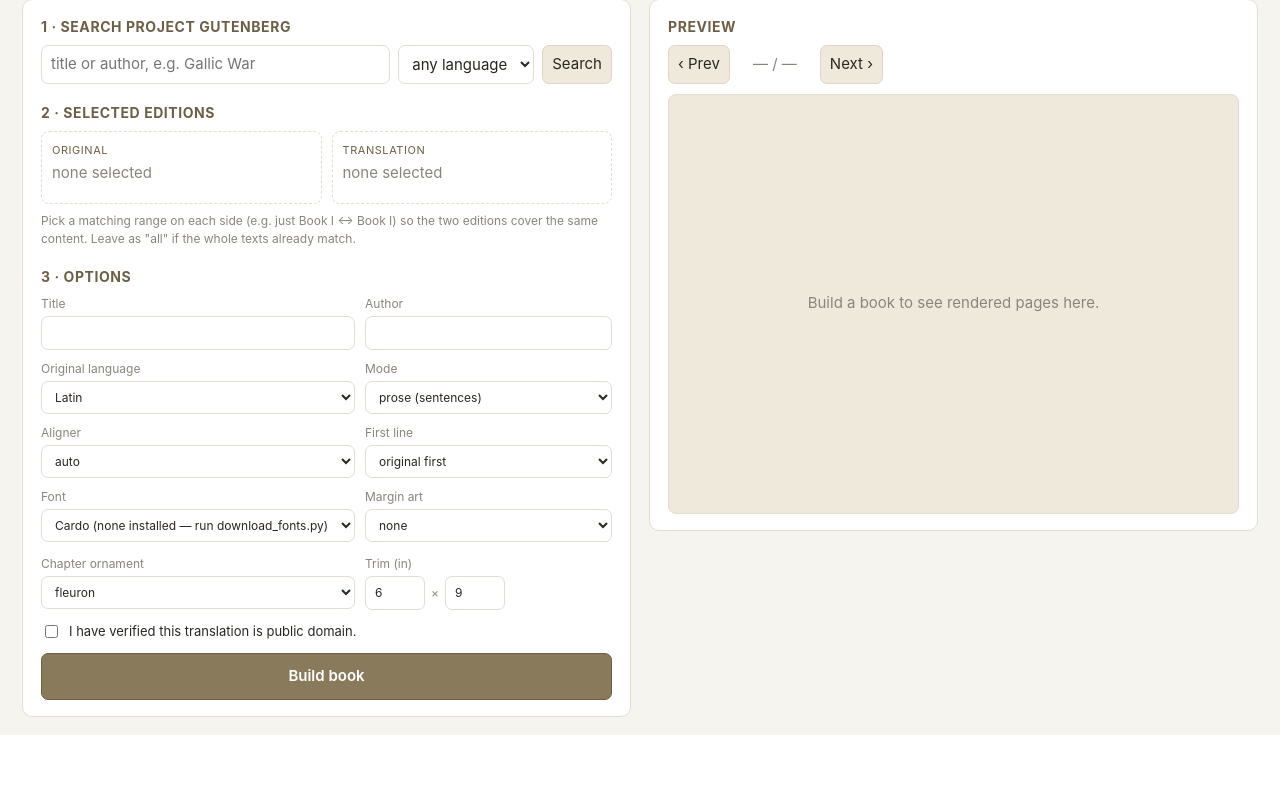
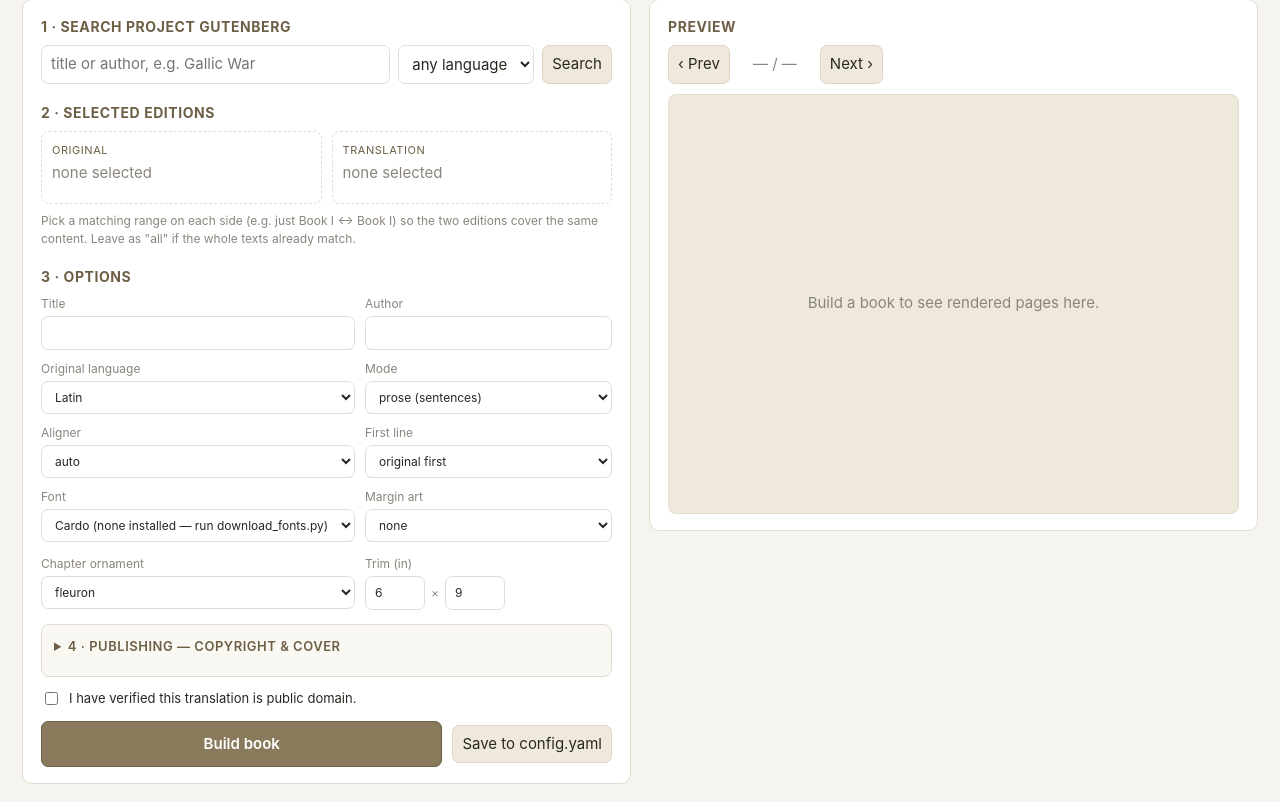
Before and after one commit to joeyhouser2/book_creator, a Flask app: page / in a window 1280 px wide. Shown: the part 135-937 px from the top of the page. Before the commit the page ends 870 px from the top, so only its background shows below. Run offline with Flask 3, Linux system fonts and the light colour scheme; data that the repository does not hold is empty.

Commit message:
Add Publishing section and Save-to-config to the web UI
The web UI could preview a book but not set the imprint or generate a cover —
the fields that make a book publishable. Now exposed:

- Publishing section (collapsible): copyright imprint (publisher, holder, year,
  ISBN, translator, include-page toggle), cover (enable, paper, blurb), and a
  TOC toggle. Wired into the build payload.
- Cover preview: when a cover is generated, a "View cover" toggle and a Cover
  PDF download appear alongside the interior preview (new /api/cover and
  /api/cover-download routes; status reports has_cover).
- "Save to config.yaml" button: writes the current settings as a books.yaml
  entry (new /api/save-config) so a UI-configured book can be re-run or
  batch-built via the CLI. Verified the written YAML round-trips through
  load_specs.

No separate config-editor app — the existing UI now covers the publishable
fields, and Save bridges UI -> config.

Co-Authored-By: Claude Opus 4.8 <noreply@anthropic.com>

```diff
--- a/webapp/server.py
+++ b/webapp/server.py
@@ -9,8 +9,10 @@ from pathlib import Path
 
 from flask import Flask, Response, jsonify, request, send_from_directory
 
+import yaml
+
 from book_creator import fetch, fonts, segment
-from book_creator.model import BookSpec, DecorSpec, FontSpec
+from book_creator.model import BookSpec, CopyrightSpec, CoverSpec, DecorSpec, FontSpec
 from book_creator.pipeline import build_book
 
 from . import gutendex, preview
@@ -95,12 +97,37 @@ def _spec_from_payload(p: dict) -> BookSpec:
         first=p.get("first", "src"),
         trim=(float(trim[0]), float(trim[1])),
         translation_pd_confirmed=bool(p.get("translation_pd_confirmed", False)),
+        toc=bool(p.get("toc", True)),
+        clean=bool(p.get("clean", True)),
         font=FontSpec(family=p.get("font", "Cardo")),
         decor=DecorSpec(
             margin=decor.get("margin", "none"),
             chapter=decor.get("chapter", "fleuron"),
             color=decor.get("color", "#8a7a5c"),
         ),
+        copyright=_copyright_from(p.get("copyright")),
+        cover=_cover_from(p.get("cover")),
+    )
+
+
+def _copyright_from(cr) -> CopyrightSpec:
+    cr = cr or {}
+    return CopyrightSpec(
+        enabled=bool(cr.get("enabled", True)),
+        publisher=cr.get("publisher", ""),
+        holder=cr.get("holder", ""),
+        year=int(cr["year"]) if cr.get("year") else None,
+        isbn=str(cr.get("isbn", "")),
+        translator=cr.get("translator", ""),
+    )
+
+
+def _cover_from(cov) -> CoverSpec:
+    cov = cov or {}
+    return CoverSpec(
+        enabled=bool(cov.get("enabled", False)),
+        paper=cov.get("paper", "white"),
+        blurb=cov.get("blurb", ""),
     )
 
 
@@ -114,9 +141,11 @@ def _run_build(job_id: str, spec: BookSpec) -> None:
     try:
         pdf_path = build_book(spec, out_dir=OUTPUT_DIR, verbose=False, on_log=on_log)
         pages = preview.page_count(pdf_path)
+        cover_cand = Path(pdf_path).with_name(Path(pdf_path).stem + "-cover.pdf")
         with _lock:
             job["pdf_path"] = pdf_path
             job["pages"] = pages
+            job["cover_path"] = str(cover_cand) if cover_cand.exists() else None
             job["status"] = "done"
     except Exception as exc:  # noqa: BLE001
         with _lock:
@@ -136,7 +165,7 @@ def api_build():
 
     job_id = uuid.uuid4().hex[:12]
     _jobs[job_id] = {"status": "running", "log": [], "pages": 0,
-                     "pdf_path": None, "error": None}
+                     "pdf_path": None, "cover_path": None, "error": None}
     spec = _spec_from_payload(payload)
     threading.Thread(target=_run_build, args=(job_id, spec), daemon=True).start()
     return jsonify({"job_id": job_id})
@@ -152,6 +181,7 @@ def api_status(job_id: str):
             "status": job["status"],
             "log": job["log"],
             "pages": job["pages"],
+            "has_cover": bool(job.get("cover_path")),
             "error": job["error"],
         })
 
@@ -174,6 +204,73 @@ def api_download(job_id: str):
     return send_from_directory(path.parent, path.name, as_attachment=True)
 
 
+@app.route("/api/cover/<job_id>.png")
+def api_cover_preview(job_id: str):
+    job = _jobs.get(job_id)
+    if not job or not job.get("cover_path"):
+        return Response("no cover", status=404)
+    png = preview.render_page(job["cover_path"], 0, dpi=90)
+    return Response(png, mimetype="image/png")
+
+
+@app.route("/api/cover-download/<job_id>.pdf")
+def api_cover_download(job_id: str):
+    job = _jobs.get(job_id)
+    if not job or not job.get("cover_path"):
+        return Response("no cover", status=404)
+    path = Path(job["cover_path"]).resolve()
+    return send_from_directory(path.parent, path.name, as_attachment=True)
+
+
+def _payload_to_yaml(p: dict) -> dict:
+    """Translate a build payload into a config/books.yaml entry."""
+    book: dict = {"title": p.get("title", "Untitled"),
+                  "author": p.get("author", "Unknown"),
+                  "src_lang": p.get("src_lang", "la"),
+                  "tgt_lang": p.get("tgt_lang", "en")}
+    if p.get("src_id"):
+        book["src_gutenberg_id"] = p["src_id"]
+    if p.get("tgt_id"):
+        book["tgt_gutenberg_id"] = p["tgt_id"]
+    book["mode"] = p.get("mode", "prose")
+    book["aligner"] = p.get("aligner", "auto")
+    if p.get("src_range"):
+        book["src_range"] = list(p["src_range"])
+    if p.get("tgt_range"):
+        book["tgt_range"] = list(p["tgt_range"])
+    book["first"] = p.get("first", "src")
+    book["trim"] = [float(x) for x in p.get("trim", [6.0, 9.0])]
+    book["translation_pd_confirmed"] = bool(p.get("translation_pd_confirmed", False))
+    book["font"] = p.get("font", "Cardo")
+    if p.get("decorations"):
+        book["decorations"] = p["decorations"]
+    cr = {k: v for k, v in (p.get("copyright") or {}).items() if v not in ("", None)}
+    if cr:
+        book["copyright"] = cr
+    cov = p.get("cover") or {}
+    if cov.get("enabled"):
+        book["cover"] = {k: v for k, v in cov.items() if k != "enabled" and v != ""}
+        book["cover"].setdefault("paper", "white")
+    return book
+
+
+@app.route("/api/save-config", methods=["POST"])
+def api_save_config():
+    payload = request.get_json(force=True)
+    target = Path(payload.get("_config_path") or "config/books.yaml")
+    target.parent.mkdir(parents=True, exist_ok=True)
+
+    data: dict = {}
+    if target.exists():
+        loaded = yaml.safe_load(target.read_text(encoding="utf-8")) or {}
+        data = {"books": loaded} if isinstance(loaded, list) else loaded
+    data.setdefault("books", [])
+    data["books"].append(_payload_to_yaml(payload))
+    target.write_text(
+        yaml.safe_dump(data, sort_keys=False, allow_unicode=True), encoding="utf-8")
+    return jsonify({"saved": str(target), "count": len(data["books"])})
+
+
 def main(host: str = "127.0.0.1", port: int = 5000) -> None:
     import sys
     for stream in (sys.stdout, sys.stderr):
--- a/webapp/static/app.js
+++ b/webapp/static/app.js
@@ -179,16 +179,11 @@ function renderSlot(which) {
 // --------------------------------------------------------------------------- //
 // Build
 // --------------------------------------------------------------------------- //
-async function doBuild() {
-  if (!state.src) return alert("Pick an Original edition.");
-  if (!state.tgt) return alert("Pick a Translation edition.");
-  if (!$("pd").checked)
-    return alert("Confirm the translation is public domain before building.");
-
-  const payload = {
-    src_id: state.src.id,
-    tgt_id: state.tgt.id,
-    title: $("title").value || state.src.title,
+function buildPayload() {
+  return {
+    src_id: state.src && state.src.id,
+    tgt_id: state.tgt && state.tgt.id,
+    title: $("title").value || (state.src && state.src.title) || "Untitled",
     author: $("author").value || "Unknown",
     src_lang: $("srcLang").value,
     mode: $("mode").value,
@@ -196,11 +191,34 @@ async function doBuild() {
     first: $("first").value,
     font: $("font").value,
     trim: [parseFloat($("trimW").value), parseFloat($("trimH").value)],
-    translation_pd_confirmed: true,
+    translation_pd_confirmed: $("pd").checked,
+    toc: $("tocSel").value === "yes",
     src_range: getRange("src"),
     tgt_range: getRange("tgt"),
     decorations: { margin: $("margin").value, chapter: $("chapter").value },
+    copyright: {
+      enabled: $("cpEnabled").checked,
+      publisher: $("cpPublisher").value,
+      holder: $("cpHolder").value,
+      year: $("cpYear").value ? parseInt($("cpYear").value, 10) : null,
+      isbn: $("cpIsbn").value,
+      translator: $("cpTranslator").value,
+    },
+    cover: {
+      enabled: $("cvEnabled").checked,
+      paper: $("cvPaper").value,
+      blurb: $("cvBlurb").value,
+    },
   };
+}
+
+async function doBuild() {
+  if (!state.src) return alert("Pick an Original edition.");
+  if (!state.tgt) return alert("Pick a Translation edition.");
+  if (!$("pd").checked)
+    return alert("Confirm the translation is public domain before building.");
+
+  const payload = buildPayload();
 
   $("buildBtn").disabled = true;
   $("log").textContent = "Queued…\n";
@@ -231,8 +249,14 @@ function pollStatus() {
       $("buildBtn").disabled = false;
       state.pages = data.pages;
       state.page = 0;
+      state.viewingCover = false;
       $("download").href = `/api/download/${state.job}.pdf`;
       $("download").style.display = "inline-block";
+      if (data.has_cover) {
+        $("coverToggle").style.display = "inline-block";
+        $("coverDownload").href = `/api/cover-download/${state.job}.pdf`;
+        $("coverDownload").style.display = "inline-block";
+      }
       showPage(0);
     } else if (data.status === "error") {
       clearInterval(state.poll);
@@ -246,17 +270,49 @@ function pollStatus() {
 // --------------------------------------------------------------------------- //
 function resetPreview() {
   state.pages = 0;
+  state.viewingCover = false;
   $("previewWrap").innerHTML = `<p class="muted">Building…</p>`;
   $("pageLabel").textContent = "— / —";
-  $("download").style.display = "none";
+  for (const id of ["download", "coverToggle", "coverDownload"])
+    $(id).style.display = "none";
 }
 
 function showPage(i) {
   if (!state.job || state.pages === 0) return;
+  state.viewingCover = false;
+  $("coverToggle").textContent = "View cover";
   state.page = Math.max(0, Math.min(i, state.pages - 1));
   const url = `/api/preview/${state.job}/${state.page}.png?t=${Date.now()}`;
   $("previewWrap").innerHTML = `<img alt="page ${state.page + 1}" src="${url}">`;
   $("pageLabel").textContent = `${state.page + 1} / ${state.pages}`;
+}
+
+function toggleCover() {
+  if (state.viewingCover) { showPage(state.page); return; }
+  state.viewingCover = true;
+  $("coverToggle").textContent = "View interior";
+  $("previewWrap").innerHTML =
+    `<img alt="cover" src="/api/cover/${state.job}.png?t=${Date.now()}">`;
+  $("pageLabel").textContent = "cover";
+}
+
+async function saveConfig() {
+  if (!state.src || !state.tgt)
+    return alert("Pick both editions before saving.");
+  try {
+    const res = await fetch("/api/save-config", {
+      method: "POST", headers: { "Content-Type": "application/json" },
+      body: JSON.stringify(buildPayload()),
+    });
+    const data = await res.json();
+    if (data.error) throw new Error(data.error);
+    const n = data.count;
+    $("log").textContent =
+      `✓ Saved to ${data.saved} — ${n} book${n === 1 ? "" : "s"} in config. ` +
+      `Build the whole file with: python make_book.py ${data.saved}`;
+  } catch (e) {
+    $("log").textContent = `⚠ ${e}`;
+  }
 }
 
 function escapeHtml(s) {
@@ -270,6 +326,8 @@ function escapeHtml(s) {
 $("searchBtn").onclick = doSearch;
 $("q").addEventListener("keydown", (e) => { if (e.key === "Enter") doSearch(); });
 $("buildBtn").onclick = doBuild;
+$("saveBtn").onclick = saveConfig;
+$("coverToggle").onclick = toggleCover;
 $("font").addEventListener("change", updateFontNote);
 $("srcLang").addEventListener("change", updateFontNote);
 loadFonts();
--- a/webapp/static/style.css
+++ b/webapp/static/style.css
@@ -99,6 +99,20 @@ button:disabled { opacity: .5; cursor: not-allowed; }
   font-size: 13px; }
 .confirm input { width: auto; }
 
+.publishing { margin-top: 14px; border: 1px solid var(--line); border-radius: 8px;
+  padding: 4px 12px 12px; background: #faf8f2; }
+.publishing summary { cursor: pointer; font-size: 13px; font-weight: 600;
+  color: var(--accent-dk); padding: 8px 0; text-transform: uppercase;
+  letter-spacing: .04em; }
+.publishing h3 { font-size: 12px; text-transform: uppercase; letter-spacing: .04em;
+  color: var(--muted); margin: 12px 0 6px; }
+.opts label.wide { grid-column: 1 / -1; }
+.opts textarea { font: inherit; padding: 7px 9px; border-radius: 7px;
+  border: 1px solid var(--line); resize: vertical; color: var(--ink); }
+.actions { display: flex; gap: 10px; align-items: center; margin-top: 12px; }
+.actions .primary { margin-top: 0; flex: 1; }
+.actions #saveBtn { white-space: nowrap; }
+
 .log { background: #1f1c18; color: #e9e2d2; border-radius: 8px; padding: 10px 12px;
   font: 12px/1.5 ui-monospace, Menlo, Consolas, monospace; max-height: 200px;
   overflow-y: auto; white-space: pre-wrap; margin-top: 12px; }
--- a/webapp/templates/index.html
+++ b/webapp/templates/index.html
@@ -107,10 +107,50 @@
           <input id="trimH" type="number" step="0.1" value="9"></span>
         </label>
       </div>
+      <details class="publishing">
+        <summary>4 · Publishing — copyright &amp; cover</summary>
+        <h3>Copyright page</h3>
+        <div class="opts">
+          <label>Publisher / imprint <input id="cpPublisher" type="text"></label>
+          <label>Copyright holder <input id="cpHolder" type="text"
+                 placeholder="compilation only"></label>
+          <label>Edition year <input id="cpYear" type="number" placeholder="2026"></label>
+          <label>ISBN <input id="cpIsbn" type="text" placeholder="optional"></label>
+          <label class="wide">Translator (public-domain credit)
+            <input id="cpTranslator" type="text"></label>
+        </div>
+        <label class="confirm"><input id="cpEnabled" type="checkbox" checked>
+          Include the copyright page</label>
+
+        <h3>Cover</h3>
+        <label class="confirm"><input id="cvEnabled" type="checkbox">
+          Generate a wraparound cover (per-language motif)</label>
+        <div class="opts">
+          <label>Paper
+            <select id="cvPaper">
+              <option value="white">white</option>
+              <option value="cream">cream</option>
+              <option value="color">color</option>
+            </select>
+          </label>
+          <label>Table of contents
+            <select id="tocSel">
+              <option value="yes">include</option>
+              <option value="no">omit</option>
+            </select>
+          </label>
+          <label class="wide">Back-cover blurb
+            <textarea id="cvBlurb" rows="2"></textarea></label>
+        </div>
+      </details>
+
       <label class="confirm"><input id="pd" type="checkbox">
         I have verified this translation is public domain.</label>
 
-      <button id="buildBtn" class="primary">Build book</button>
+      <div class="actions">
+        <button id="buildBtn" class="primary">Build book</button>
+        <button id="saveBtn">Save to config.yaml</button>
+      </div>
       <pre id="log" class="log"></pre>
     </section>
 
@@ -121,7 +161,9 @@
         <button id="prev">‹ Prev</button>
         <span id="pageLabel">— / —</span>
         <button id="next">Next ›</button>
-        <a id="download" class="dl" href="#" style="display:none">Download PDF</a>
+        <button id="coverToggle" style="display:none">View cover</button>
+        <a id="download" class="dl" href="#" style="display:none">Interior PDF</a>
+        <a id="coverDownload" class="dl" href="#" style="display:none">Cover PDF</a>
       </div>
       <div id="previewWrap" class="preview-wrap">
         <p class="muted">Build a book to see rendered pages here.</p>
```
